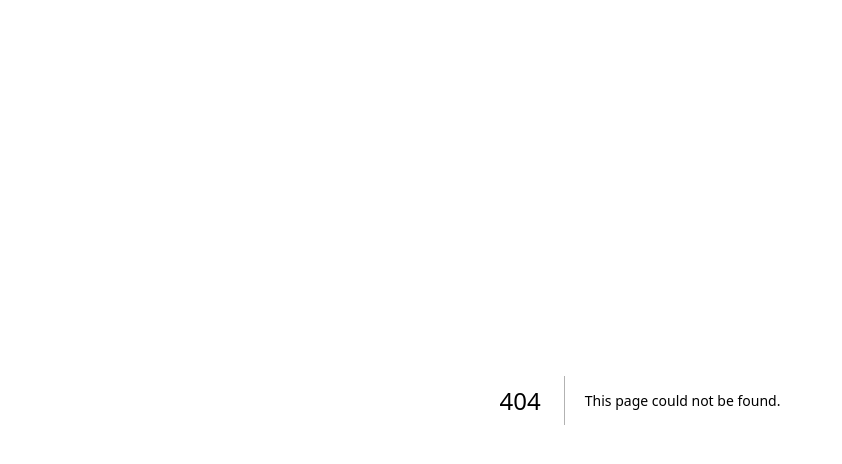
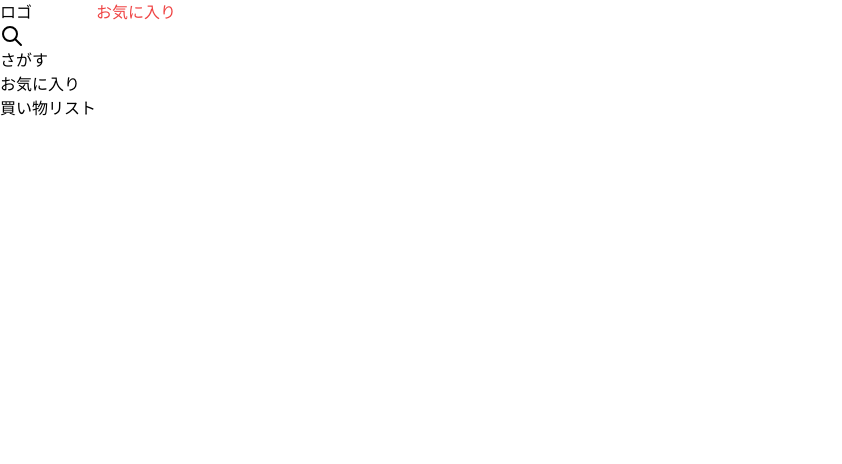
Before and after one commit to qin-team-recipe/14-frontend, a Next.js app: page /favorite in a window 1280 px wide. Before the commit this address had no page. Shown: the top 464 px of the page, without its empty margins (0-842 px from the left). Built offline with nearby package versions, Linux system fonts and the light colour scheme.

Commit message:
レイアウトの実装とtabler iconsのインストール

```diff
--- /dev/null
+++ b/src/app/(top)/favorite/page.jsx
@@ -0,0 +1,7 @@
+export default function Favorite() {
+  return (
+    <div>
+      <p className="text-red-500">お気に入り</p>
+    </div>
+  );
+}
--- /dev/null
+++ b/src/app/(top)/layout.jsx
@@ -0,0 +1,48 @@
+import "@/app/globals.css";
+import Link from "next/link";
+import { IconName } from "@tabler/icons";
+
+// ナビゲーションは全ページに共通していないと思ったため、一つ階層を増やして設置。
+// また、全ページに共通しているものはないと判断したためtopのpage.jsxを削除し、searchをtop階層の替わりとする。
+export default function Layout({ children }) {
+  return (
+    <div className="flex">
+      <div>
+        <h1>ロゴ</h1>
+        <nav>
+          <ul>
+            <li>
+              <Link href="/">
+                <svg
+                  xmlns="http://www.w3.org/2000/svg"
+                  class="icon icon-tabler icon-tabler-search"
+                  width="24"
+                  height="24"
+                  viewBox="0 0 24 24"
+                  stroke-width="2"
+                  stroke="currentColor"
+                  fill="none"
+                  stroke-linecap="round"
+                  stroke-linejoin="round"
+                >
+                  <path stroke="none" d="M0 0h24v24H0z" fill="none"></path>
+                  <path d="M10 10m-7 0a7 7 0 1 0 14 0a7 7 0 1 0 -14 0"></path>
+                  <path d="M21 21l-6 -6"></path>
+                </svg>
+                さがす
+              </Link>
+            </li>
+            <li>
+              <Link href="/favorite">お気に入り</Link>
+            </li>
+            <li>
+              <Link href="/list">買い物リスト</Link>
+            </li>
+          </ul>
+        </nav>
+        {/* ボーダーの設定 */}
+      </div>
+      <main>{children}</main>
+    </div>
+  );
+}
--- /dev/null
+++ b/src/app/(top)/list/page.jsx
@@ -0,0 +1,7 @@
+export default function List() {
+  return (
+    <div>
+      <p className="text-red-500">お買い物リスト</p>
+    </div>
+  );
+}
--- /dev/null
+++ b/src/app/(top)/page.jsx
@@ -0,0 +1,7 @@
+export default function Top() {
+  return (
+    <div>
+      <p className="text-red-500">トップページ</p>
+    </div>
+  );
+}
--- /dev/null
+++ b/src/app/(top)/search/page.jsx
@@ -0,0 +1,7 @@
+export default function Search() {
+  return (
+    <div>
+      <p className="text-red-500">検索結果</p>
+    </div>
+  );
+}
--- a/src/app/layout.jsx
+++ b/src/app/layout.jsx
@@ -1,11 +1,12 @@
 import "@/app/globals.css";
 import { Inter } from "next/font/google";
 
+//フォントやテキストスタイルを設定するもの。おそらくラテン文字系が設定されているかも。
 const inter = Inter({ subsets: ["latin"] });
 
 export const metadata = {
-  title: "Create Next App",
-  description: "Generated by create next app",
+  title: "レシピアプリ",
+  description: "お好みのレシピを探し、簡単に作ることができます。",
 };
 
 export default function RootLayout({ children }) {
--- a/src/app/page.jsx
+++ /dev/null
@@ -1,7 +0,0 @@
-export default function Home() {
-  return (
-    <>
-      <p className="text-red-500">はろー</p>
-    </>
-  );
-}
```
